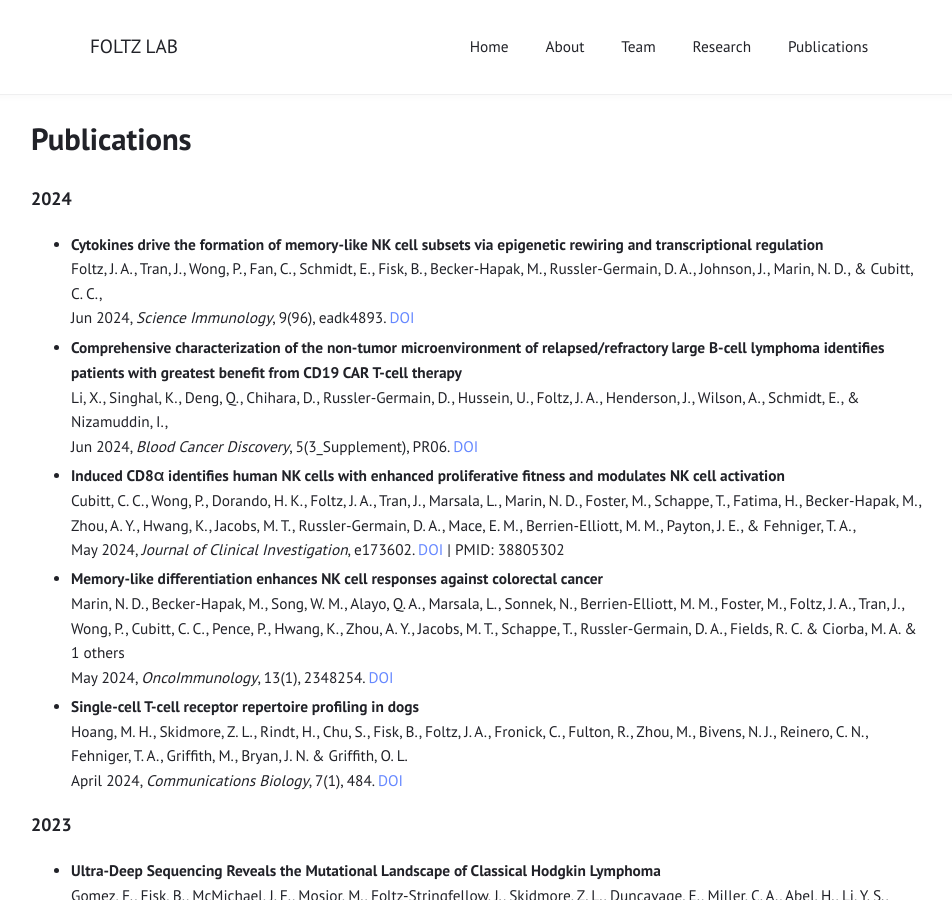
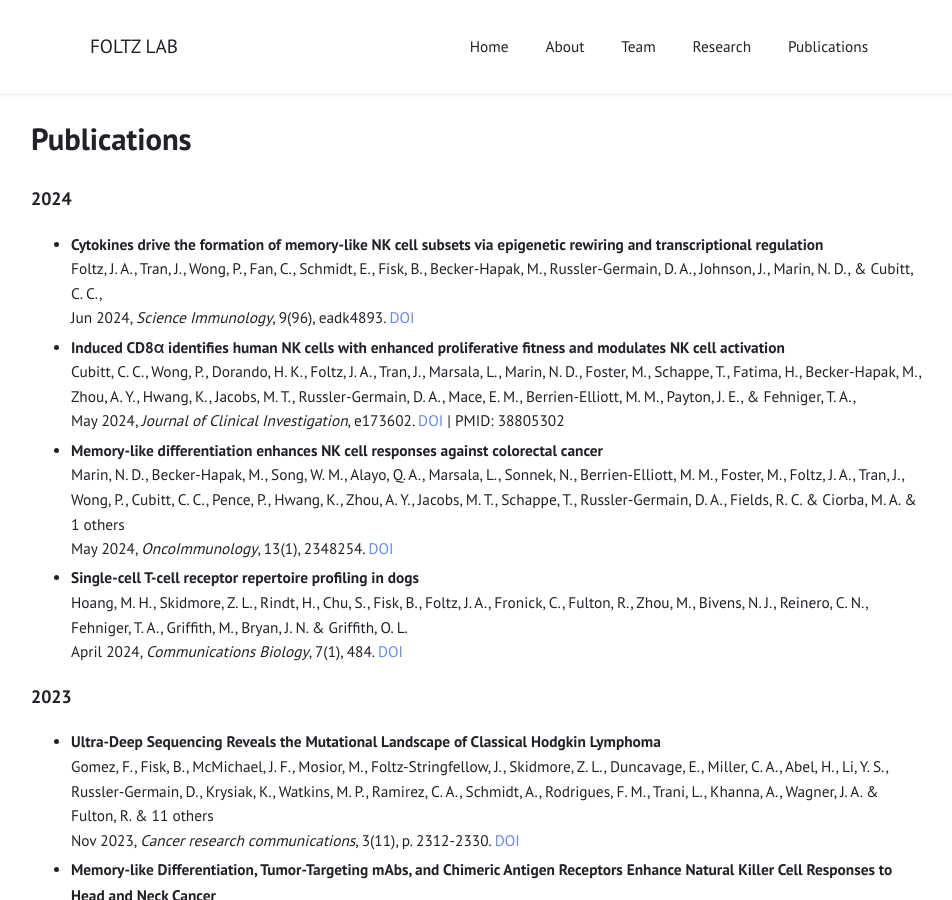
Before and after one commit to Foltz-Lab/Foltz-Lab.github.io, a Jekyll site: the page built from publications.html, in a window 1280 px wide and 900 px high. Shown: the whole window, without its empty margins (161-1113 px from the left). Built offline with Jekyll 4.4.1, drawn with Linux system fonts in a browser that asks for light colours.

Commit message:
Update publications.html

```diff
--- a/publications.html
+++ b/publications.html
@@ -16,15 +16,6 @@ title: "Publications"
 
                 <a href="http://dx.doi.org/10.1126/sciimmunol.adk4893" target="_blank">DOI</a>
             </li>
-<li>
-                <strong>Comprehensive characterization of the non-tumor microenvironment of relapsed/refractory large B-cell lymphoma identifies patients with greatest benefit from CD19 CAR T-cell therapy</strong>
-                <br>
-                Li, X., Singhal, K., Deng, Q., Chihara, D., Russler-Germain, D., Hussein, U., Foltz, J. A., Henderson, J., Wilson, A., Schmidt, E., & Nizamuddin, I.,
-                <br>
-                Jun 2024, <i>Blood Cancer Discovery</i>, 5(3_Supplement), PR06.
-
-                <a href="http://dx.doi.org/10.1158/2643-3249.LYMPHOMA24-PR06" target="_blank">DOI</a>
-            </li>
             <li>
                 <strong>Induced CD8α identifies human NK cells with enhanced proliferative fitness and modulates NK cell activation</strong>
                 <br>
@@ -32,7 +23,7 @@ title: "Publications"
                 <br>
                 May 2024, <i>Journal of Clinical Investigation</i>, e173602.
 
-                <a href="https://www.jci.org/articles/view/173602/sd/2" target="_blank">DOI</a> | PMID: 38805302
+                <a href="https://www.jci.org/articles/view/173602" target="_blank">DOI</a> | PMID: 38805302
             </li>
 
 
```
